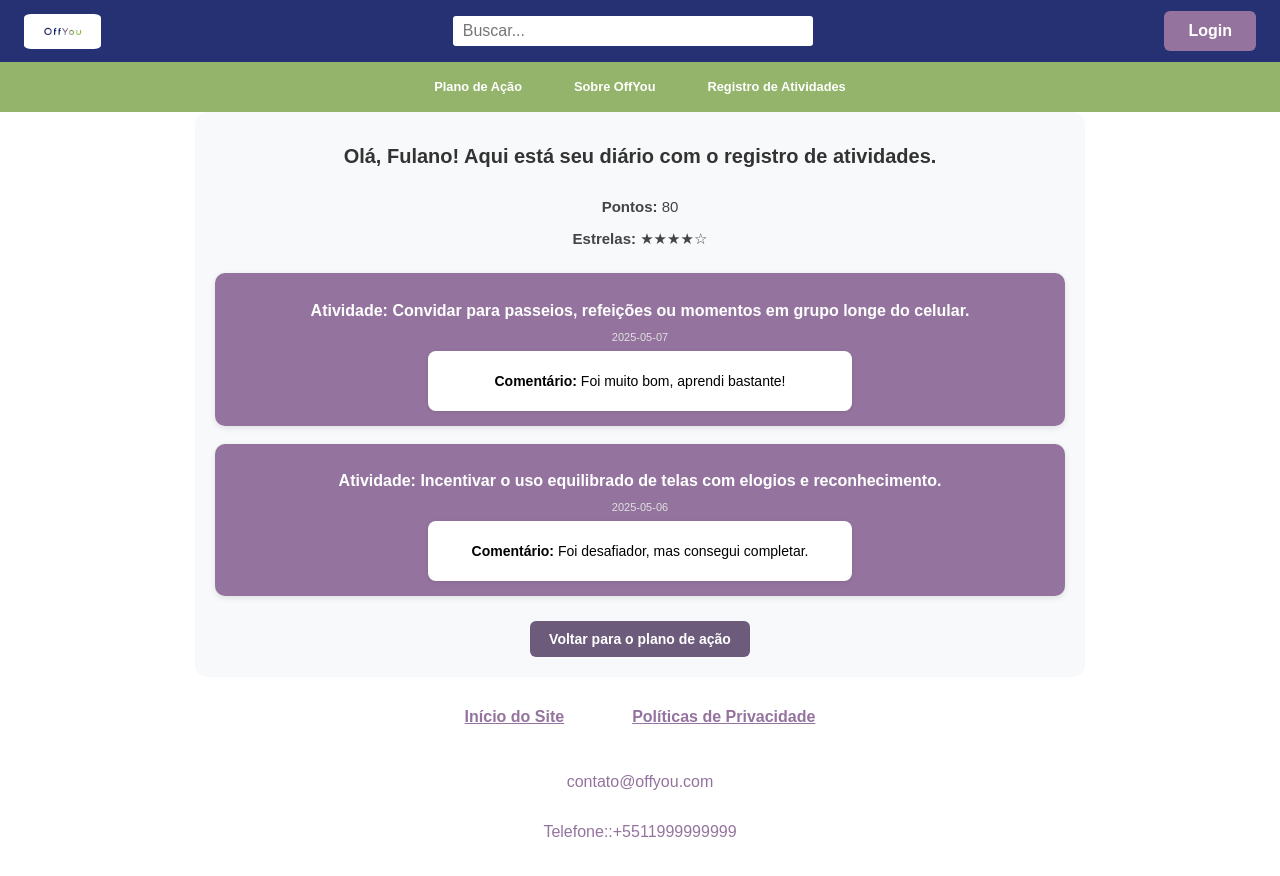
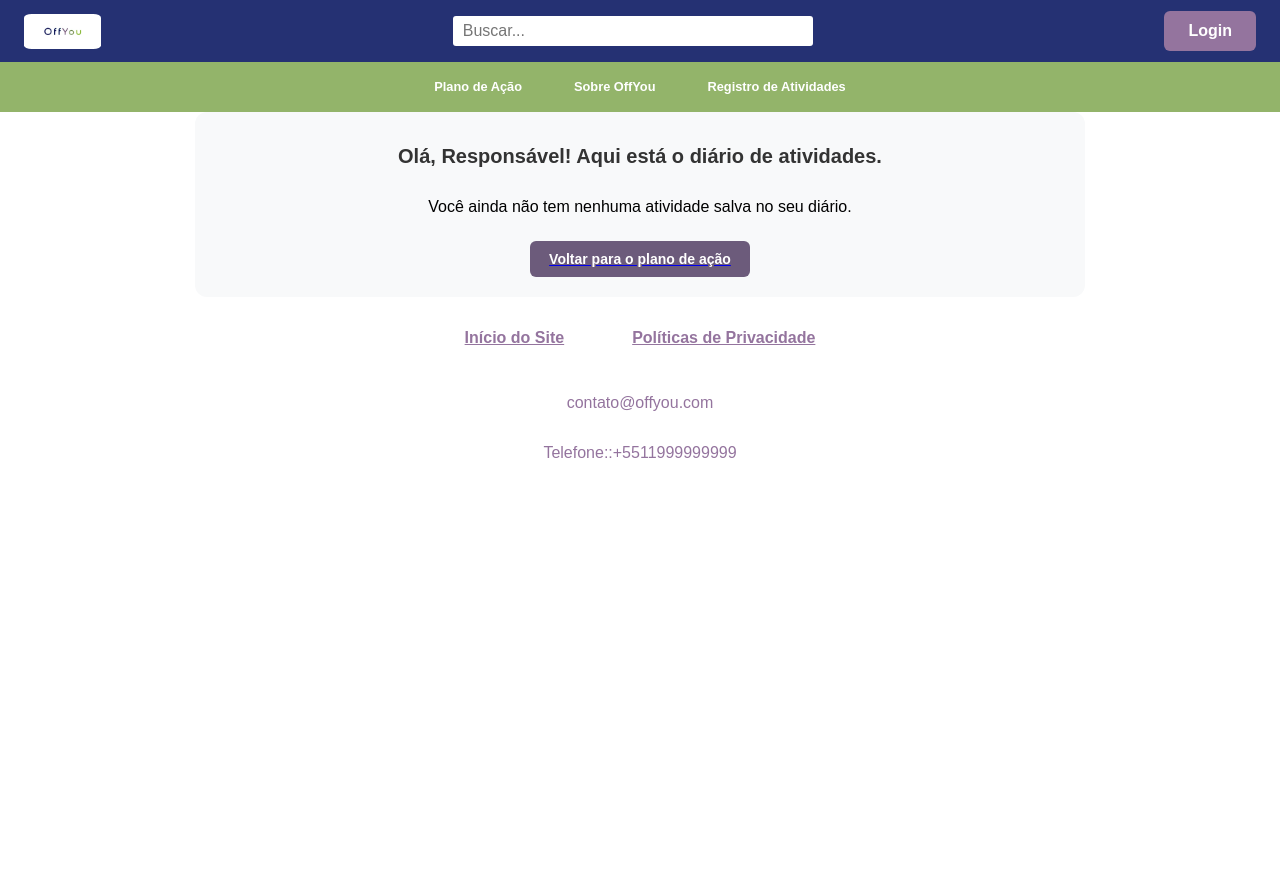
Before and after one commit to estephgermana/off-you, a React (Create React App) app in the folder frontend/: page /registro-de-atividades in a window 1280 px wide. After the commit the page ends 800 px from the top, so only its background shows below. Built offline with nearby package versions, Linux system fonts and the light colour scheme.

Commit message:
Atualização RegistroAtividade.tsx

```diff
--- a/frontend/src/pages/RegistroAtividade.tsx
+++ b/frontend/src/pages/RegistroAtividade.tsx
@@ -1,65 +1,75 @@
-import React, { useState } from "react";
+import React, { useState, useEffect } from "react";
+import { Link } from "react-router-dom";
 import "../styles/RegistroAtividade.css";
 
-type Registro = {
-  atividade: string;
+type AtividadeRegistrada = {
+  texto: string;
+  feita: boolean;
   comentario: string;
-  concluida: boolean;
-  pontos: number;
+  avaliacao: number;
+};
+
+type RegistroCompleto = {
+  grau: string;
+  faixaEtaria: string;
+  atividades: AtividadeRegistrada[];
   data: string;
 };
 
 const RegistroAtividade: React.FC = () => {
-  const [registros] = useState<Registro[]>([
-    {
-      atividade: "Convidar para passeios, refeições ou momentos em grupo longe do celular.",
-      comentario: "Foi muito bom, aprendi bastante!",
-      concluida: true,
-      pontos: 30,
-      data: "2025-05-07",
-    },
-    {
-      atividade: "Incentivar o uso equilibrado de telas com elogios e reconhecimento.",
-      comentario: "Foi desafiador, mas consegui completar.",
-      concluida: true,
-      pontos: 50,
-      data: "2025-05-06",
-    },
-  ]);
+  const [registrosExibidos, setRegistrosExibidos] = useState<AtividadeRegistrada[]>([]);
 
-  const usuario = "Fulano";
-  const pontosTotais = registros
-    .filter((r) => r.concluida)
-    .reduce((total, r) => total + r.pontos, 0);
-
-  const calcularEstrelas = (pontos: number) => {
-    if (pontos >= 100) return 5;
-    if (pontos >= 75) return 4;
-    if (pontos >= 50) return 3;
-    if (pontos >= 25) return 2;
-    if (pontos > 0) return 1;
-    return 0;
+  const getStorageKey = (fe: string, gd: string) => {
+    const cleanFaixaEtaria = fe.replace(/[^a-zA-Z0-9]/g, '');
+    const cleanGrauDependencia = gd.replace(/[^a-zA-Z0-9]/g, '');
+    return `registros_${cleanFaixaEtaria}_${cleanGrauDependencia}`;
   };
 
-  const estrelas = calcularEstrelas(pontosTotais);
-  const atividadesConcluidas = registros.filter((r) => r.concluida);
+  useEffect(() => {
+    const atividadesConcluidasSalvas: AtividadeRegistrada[] = [];
+    const keysInLocalStorage = Object.keys(localStorage);
+    const registroKeys = keysInLocalStorage.filter(key => key.startsWith('registros_'));
+
+    registroKeys.forEach(key => {
+      try {
+        const registroString = localStorage.getItem(key);
+        if (registroString) {
+          const registroObjeto: RegistroCompleto = JSON.parse(registroString);
+
+          if (registroObjeto && registroObjeto.atividades && Array.isArray(registroObjeto.atividades)) {
+            registroObjeto.atividades.forEach(ativ => {
+
+              if (ativ.feita && (ativ.comentario || ativ.avaliacao > 0)) {
+                atividadesConcluidasSalvas.push(ativ);
+              }
+            });
+          }
+        }
+      } catch (e) {
+        console.error(`Erro ao parsear registro do localStorage para a chave ${key}:`, e);
+      }
+    });
+
+    setRegistrosExibidos(atividadesConcluidasSalvas);
+
+  }, []);
+
+  const usuario = "Responsável";
 
   return (
     <div className="registro-container">
-      <h1>Olá, {usuario}! Aqui está seu diário com o registro de atividades.</h1>
+      <h1>Olá, {usuario}! Aqui está o diário de atividades.</h1>
 
-      <div className="pontos-container">
-        <p><strong>Pontos:</strong> {pontosTotais}</p>
-        <p><strong>Estrelas:</strong> {"★".repeat(estrelas)}{"☆".repeat(5 - estrelas)}</p>
-      </div>
-
-      {atividadesConcluidas.length === 0 ? (
-        <p>Você ainda não concluiu nenhuma atividade.</p>
+      {registrosExibidos.length === 0 ? (
+        <p>Você ainda não tem nenhuma atividade salva no seu diário.</p>
       ) : (
-        atividadesConcluidas.map((registro, index) => (
+        registrosExibidos.map((registro, index) => (
           <div key={index} className="registro-item">
-            <h2>Atividade: {registro.atividade}</h2>
-            <p className="data-atividade">{registro.data}</p>
+            <h2>Atividade: {registro.texto}</h2>
+            <div className="avaliacao-display">
+                <strong>Avaliação: </strong>
+                {"★".repeat(registro.avaliacao)}{"☆".repeat(5 - registro.avaliacao)}
+            </div>
             <div className="comentario-diario-box">
               <p><strong>Comentário:</strong> {registro.comentario || "Nenhum comentário adicionado."}</p>
             </div>
@@ -67,9 +77,11 @@ const RegistroAtividade: React.FC = () => {
         ))
       )}
 
-      <button className="voltar-btn" onClick={() => window.location.href = "/plano-de-acao"}>
-        Voltar para o plano de ação
-      </button>
+      <Link to="/plano-de-acao">
+        <button className="voltar-btn">
+          Voltar para o plano de ação
+        </button>
+      </Link>
     </div>
   );
 };
```
